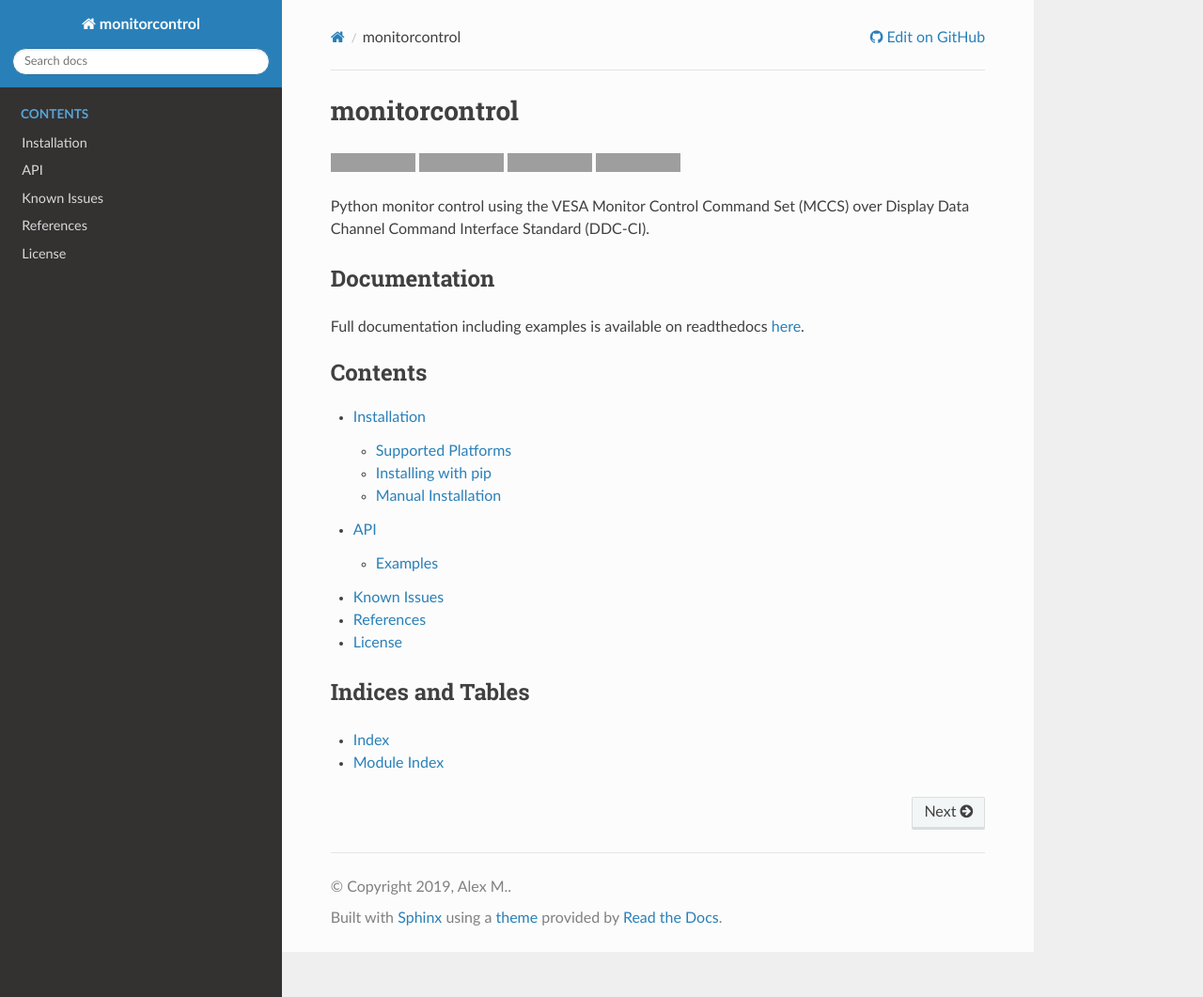
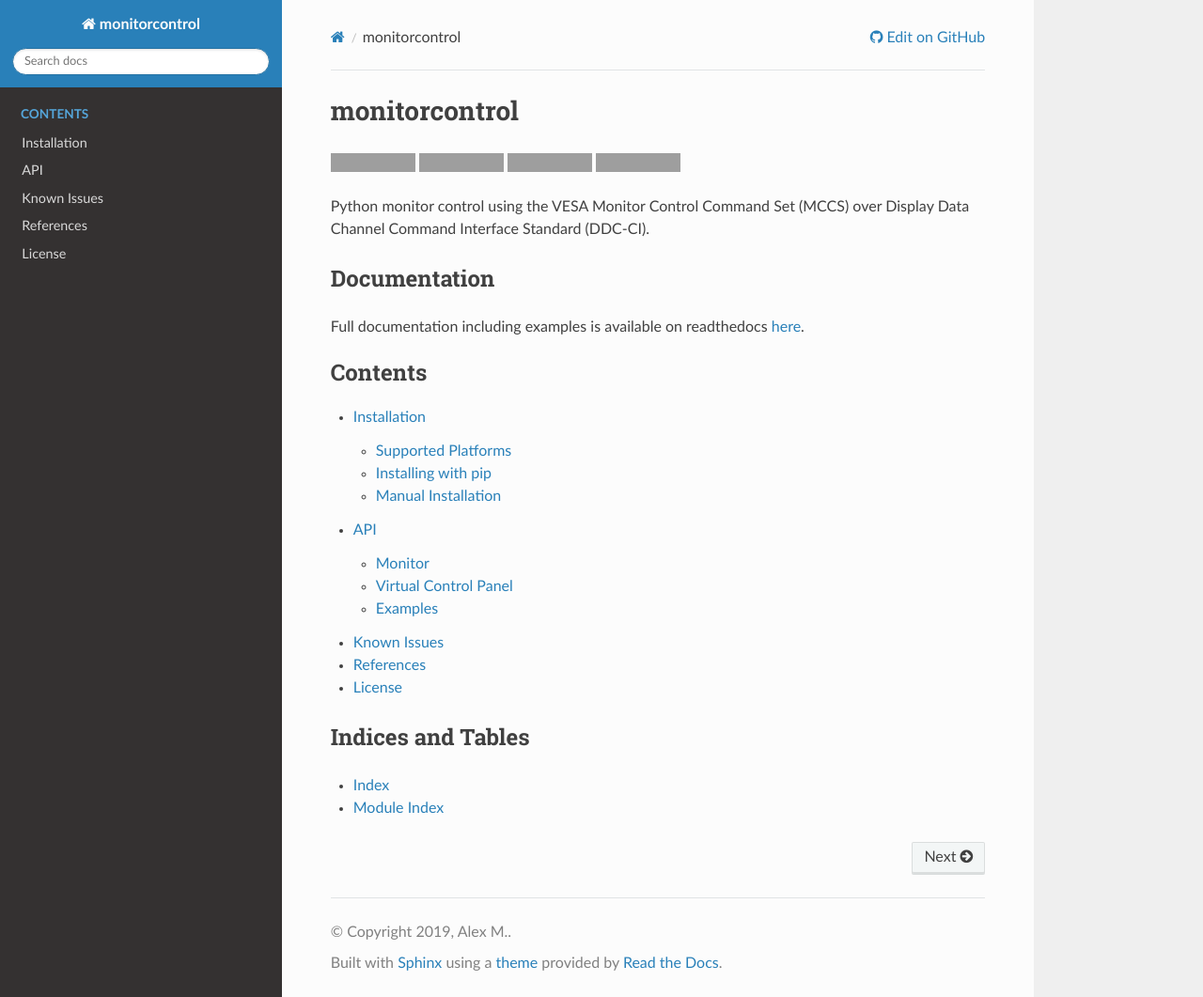
Before and after one commit to newAM/monitorcontrol, a Sphinx documentation site: the page built from docs/index.rst, in a window 1280 px wide and 1061 px high. Shown: the whole window at 94% size. Built offline with Sphinx 7.4.7 and the Read the Docs theme 2.0.0, drawn with Linux system fonts in a browser that asks for light colours; part of the change alters nothing that is shown; grey boxes are pictures that could not be loaded.

```diff
--- a/docs/api.rst
+++ b/docs/api.rst
@@ -1,8 +1,16 @@
 API
 ***
 
+Monitor
+#######
 .. automodule:: monitorcontrol.monitor_control
    :members:
+
+Virtual Control Panel
+#####################
+.. autoexception:: monitorcontrol.vcp.VCPError
+
+.. autoclass:: monitorcontrol.vcp.vcp_abc.VCP
 
 Examples
 ########
--- a/docs/conf.py
+++ b/docs/conf.py
@@ -4,13 +4,15 @@
 import os
 import sys
 import datetime
+
 this_directory = os.path.dirname(os.path.abspath(__file__))
 sys.path.insert(0, os.path.join(this_directory, ".."))
 
 # Sphinx extensions
 extensions = [
     "sphinx.ext.autodoc",
-    "sphinx.ext.napoleon",       # google style docstrings
+    "sphinx.ext.intersphinx",
+    "sphinx.ext.napoleon",  # google style docstrings
     "sphinx_autodoc_typehints",  # must be after napoleon
 ]
 
@@ -32,15 +34,15 @@ language = None
 exclude_patterns = ["_build", "Thumbs.db", ".DS_Store", ".tox"]
 pygments_style = "sphinx"
 todo_include_todos = True
+nitpicky = True
+
+intersphinx_mapping = {"python": ("https://docs.python.org/3", None)}
+
+# HTML Options
+
 html_theme = "sphinx_rtd_theme"
-
-# Output file base name for HTML help builder.
 htmlhelp_basename = "monitorcontroldoc"
-
-html_theme_options = {
-    "display_version": False
-}
-
+html_theme_options = {"display_version": False}
 html_context = {
     "display_github": True,
     "github_user": "newAM",
```
